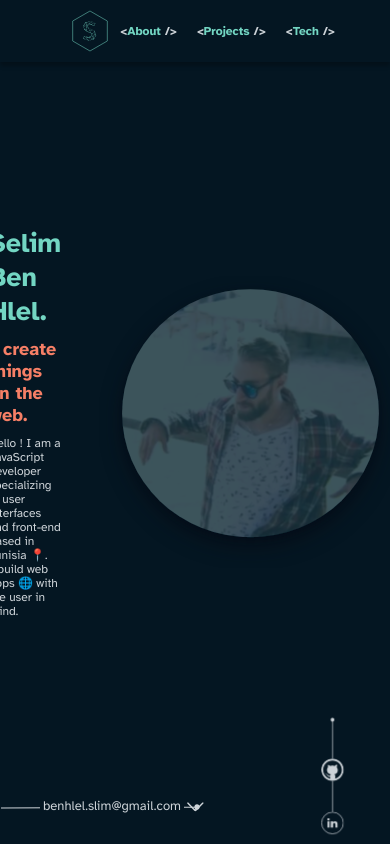
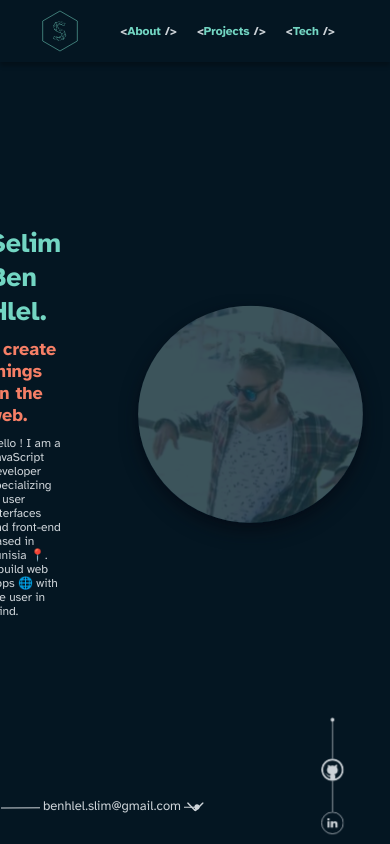
Before and after one commit to benhlel0slim/Portfolio, a Next.js app: page / in a window 390 px wide. Shown: the top 844 px of the page. Built offline with nearby package versions, Linux system fonts and the light colour scheme.

Commit message:
refactor: responsive styling

```diff
--- a/src/components/landing/landing.module.scss
+++ b/src/components/landing/landing.module.scss
@@ -84,7 +84,7 @@
     }
   }
   .img {
-    scale: 0.8;
+    scale: 0.7;
   }
   .arrow {
     scale: 0.7;
--- a/src/components/navBar/navBar.module.scss
+++ b/src/components/navBar/navBar.module.scss
@@ -36,4 +36,7 @@
   .links {
     font-size: 12px;
   }
+  .logo {
+    margin-left: 30px;
+  }
 }
```
